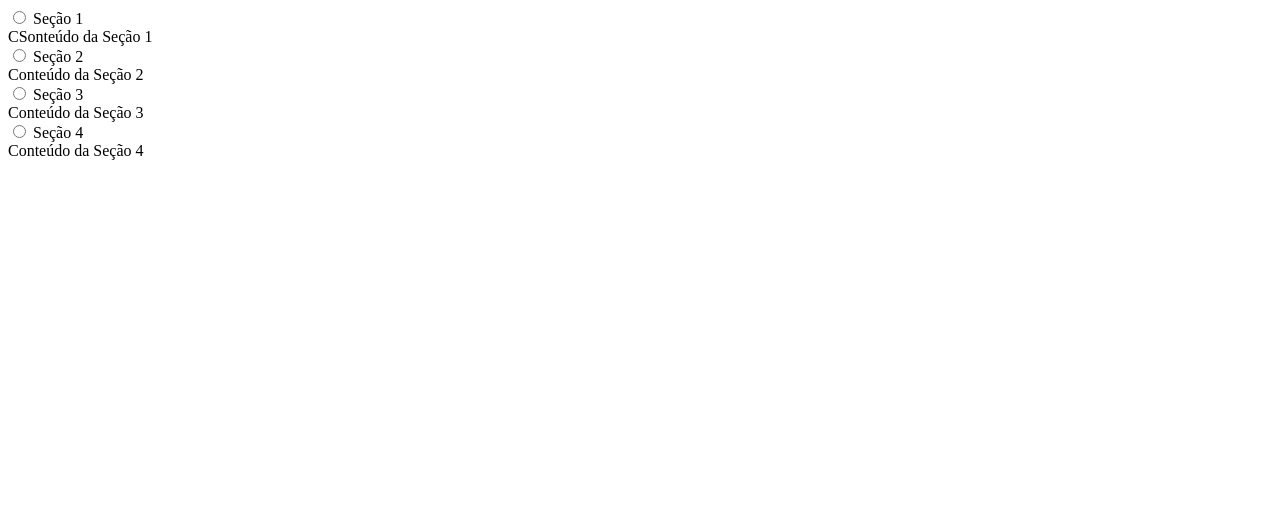
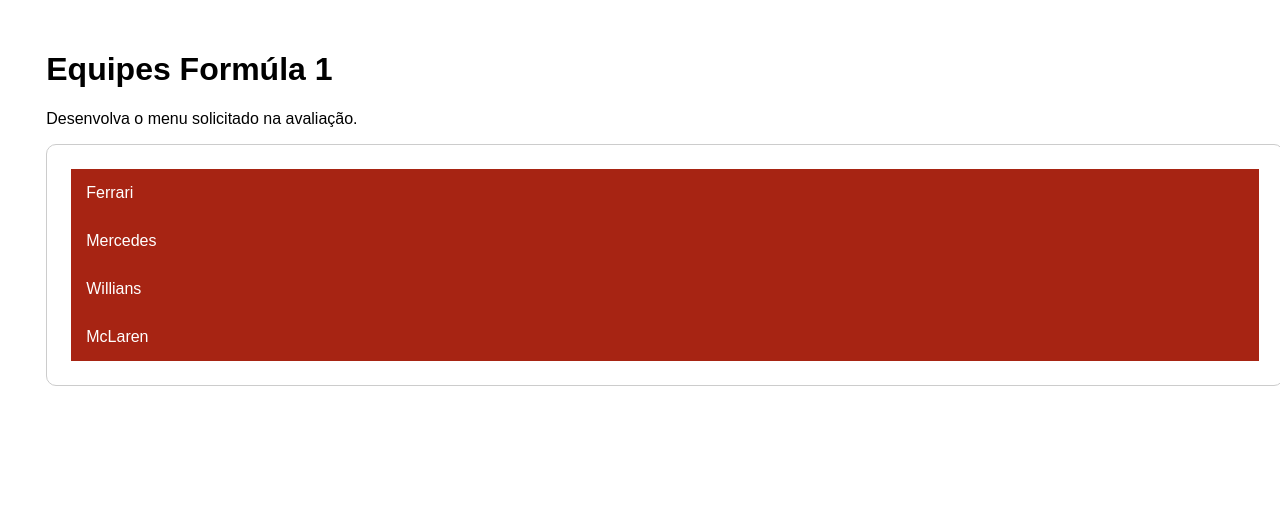
Before and after one commit to isanascim/Recuperacao_2_Trimestre, a plain HTML site: page Tarefa 03/index.html in a window 1280 px wide. Drawn offline with Linux system fonts and the light colour scheme.

Commit message:
Atividade 03

```diff
--- a/Tarefa 03/index.html
+++ b/Tarefa 03/index.html
@@ -1,27 +1,41 @@
 <!DOCTYPE html>
-<html lang="pt-br">
-  <head>
-    <meta charset="UTF-8" />
-    <meta name="viewport" content="width=device-width, initial-scale=1.0" />
-    <title>Menu Accordion</title>
-  </head>
-  <body>
-    <input type="radio" name="menu" id="sec1" />
-    <label for="sec1">Seção 1</label>
-    <div class="conteudo">CSonteúdo da Seção 1</div>
+<html lang="pt-BR">
+<head>
+    <meta charset="UTF-8">
+    <meta name="viewport" content="width=device-width, initial-scale=1.0">
+    <title>Tarefa 03 - F1</title>
+    <link rel="stylesheet" href="style.css">
+</head>
+<body>
+
+    <main class="container">
+        <header>
+            <h1>Equipes Formúla 1</h1>
+            <p>Desenvolva o menu solicitado na avaliação.</p>
+        </header>
+
+        <section id="configuracoes" class="card">
+            <!-- TAREFA 03:
+                 Crie aqui o menu acordeão com pelo menos 4 seções.
+            -->
+            <input type="radio" name="menu" id="sec1" />
+    <label for="sec1">Ferrari</label>
+    <div class="conteudo">Pilotos: Charles LecLerc e Lewis Hamilton</div>
 
     <input type="radio" name="menu" id="sec2" />
-    <label for="sec2">Seção 2</label>
-    <div class="conteudo">Conteúdo da Seção 2</div>
+    <label for="sec2">Mercedes</label>
+    <div class="conteudo">Pilotos: Kimi Antonelli e George Russel</div>
 
     <input type="radio" name="menu" id="sec3" />
-    <label for="sec3">Seção 3</label>
-    <div class="conteudo">Conteúdo da Seção 3</div>
+    <label for="sec3">Willians</label>
+    <div class="conteudo">Pilotos: Carlos Sainz e Alexander Albon</div>
 
     <input type="radio" name="menu" id="sec4" />
-    <label for="sec4">Seção 4</label>
-    <div class="conteudo">Conteúdo da Seção 4</div>
+    <label for="sec4">McLaren</label>
+    <div class="conteudo">Pilotos: Lando Norris e Oscar Piastri</div>
+        </section>
+    </main>
 
-
-  </body>
+    <script src="script.js"></script>
+</body>
 </html>
--- a/Tarefa 03/style.css
+++ b/Tarefa 03/style.css
@@ -1,31 +1,55 @@
-
 body {
   font-family: Arial, Helvetica, sans-serif;
-  width: 400px;
-  margin: auto;
+  margin: 0;
+  padding: 30px 15px;
+
 }
-input {
+
+.container {
+  width: 95%;
+  max-width: 1200px;
+  margin: 0 auto;
+
+}
+
+input{
   display: none;
 }
 
+.card {
+  width: 100%;
+  min-height: 180px;
+  padding: 24px;
+  margin-bottom: 104px;
+  border: 1px solid #ccc;
+  border-radius: 10px;
+}
+
 label {
-  display: block; /* Posição fixa */
-  background: #643e88; /* Cor do elemento */
-  color: white; /* Cor do texto */
-  padding: 15px; /* Espçamento interno */
-  cursor: pointer; /* Estilo mouse */
+  display: block;
+  background: #a72413;
+  color: white;
+  padding: 15px;
+  cursor: pointer;
 }
 
 .conteudo {
-  max-height: 0; /* aLTURA MÁXIMA */
-  overflow: hidden; /* Não quebrar conforme tamanhoda tela */
-  background: #eee; /* Cor do elemento */
-  transition: 0.3s; /* Transição ao abrir menu */
-  padding: 0 10px; /* Espaçamento interno */
+  max-height: 0;
+  overflow: hidden;
+  background: #eee;
+  transition: 0.3s;
+  padding: 0 10px;
 }
-
 
 input:checked + label + .conteudo {
   max-height: 200px;
   padding: 20px;
 }
+
+@media (max-width: 768px){
+
+  canvas {
+      height: 270px;
+      width: 250px;
+  }
+}
```
